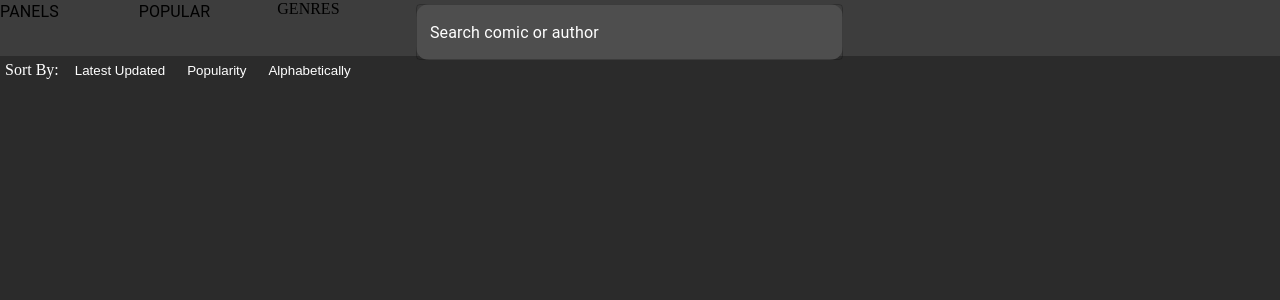
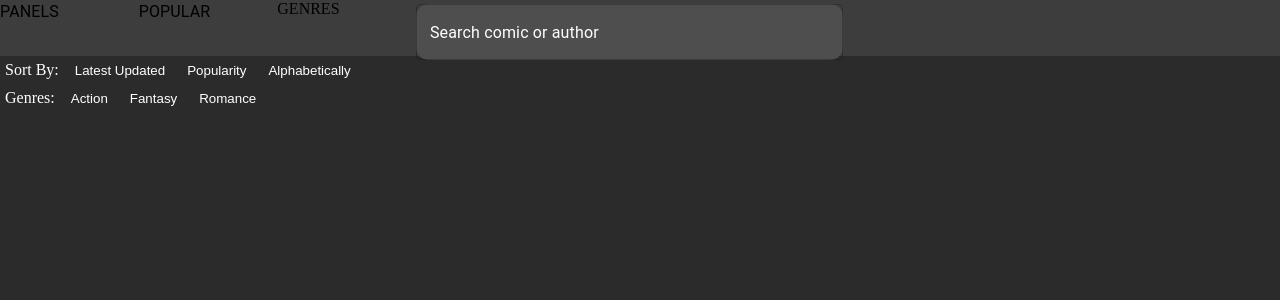
Before and after one commit to CobyYee/Panels, a React (Create React App) app in the folder client/: page / in a window 1280 px wide. Shown: the top 300 px of the page. Built offline with nearby package versions, Linux system fonts and the light colour scheme.

Commit message:
Added GenreBar

```diff
--- a/client/src/App.css
+++ b/client/src/App.css
@@ -4,19 +4,18 @@
   --dark-gray: #2b2b2b;
 }
 
-.sort_bar {
+.sort_bar, .filter_bar {
   display: flex;
-
 }
 
-.sort_by_button, .sort_label {
+.sort_button, .sort_label, .filter_label, .filter_button {
   margin: 5px;
   border: transparent;
   background-color: transparent;
   color: white;
 }
 
-.sort_by_button_clicked {
+.sort_button_clicked, .filter_button_clicked {
   margin: 5px;
   color: black;
   background-color: #b8434b;
--- /dev/null
+++ b/client/src/components/GenreBar.js
@@ -0,0 +1,24 @@
+import { useState } from 'react'
+import { Typography, Button, Box } from '@mui/material';
+
+function GenreBar(props) {
+    const [filterBy, setFilter] = useState(props.state);
+    const genres = ["Action", "Fantasy", "Romance"];                // perhaps put this into different file later so accessible by store
+
+    function handleClick(event) {
+        const newState = filterBy.slice();
+        newState[event.target.value] = !filterBy[event.target.value];
+        setFilter(newState);
+    }
+
+    return (
+        <Box class="filter_bar">
+            <Typography class="filter_label">Genres:</Typography>
+            {genres.map((genre, index) => (
+                <Button class={filterBy[index] ? "filter_button_clicked" : "filter_button"} onClick={handleClick} value={index}>{genre}</Button>
+            ))}
+        </Box>
+    )
+}
+
+export default GenreBar;
--- a/client/src/components/HomeWrapper.js
+++ b/client/src/components/HomeWrapper.js
@@ -1,10 +1,12 @@
 import { Typography, Box } from '@mui/material';
 import SortBar from './SortBar';
+import GenreBar from './GenreBar';
 
 export default function HomeWrapper() {
     return (
         <div id='home-wrapper' class="home-wrapper">
             <SortBar></SortBar>
+            <GenreBar state={[false, false, false]}></GenreBar>
         </div>
     )
 }
--- a/client/src/components/SortBar.js
+++ b/client/src/components/SortBar.js
@@ -13,9 +13,9 @@ function SortBar() {
     return (
         <Box class="sort_bar">
             <Typography class="sort_label">Sort By:</Typography>
-            <Button class={sortBy[0] ? "sort_by_button_clicked" : "sort_by_button"} onClick={handleClick} value={0}>Latest Updated</Button>
-            <Button class={sortBy[1] ? "sort_by_button_clicked" : "sort_by_button"} onClick={handleClick} value={1}>Popularity</Button>
-            <Button class={sortBy[2] ? "sort_by_button_clicked" : "sort_by_button"} onClick={handleClick} value={2}>Alphabetically</Button>
+            <Button class={sortBy[0] ? "sort_button_clicked" : "sort_button"} onClick={handleClick} value={0}>Latest Updated</Button>
+            <Button class={sortBy[1] ? "sort_button_clicked" : "sort_button"} onClick={handleClick} value={1}>Popularity</Button>
+            <Button class={sortBy[2] ? "sort_button_clicked" : "sort_button"} onClick={handleClick} value={2}>Alphabetically</Button>
         </Box>
     )
 }
```
